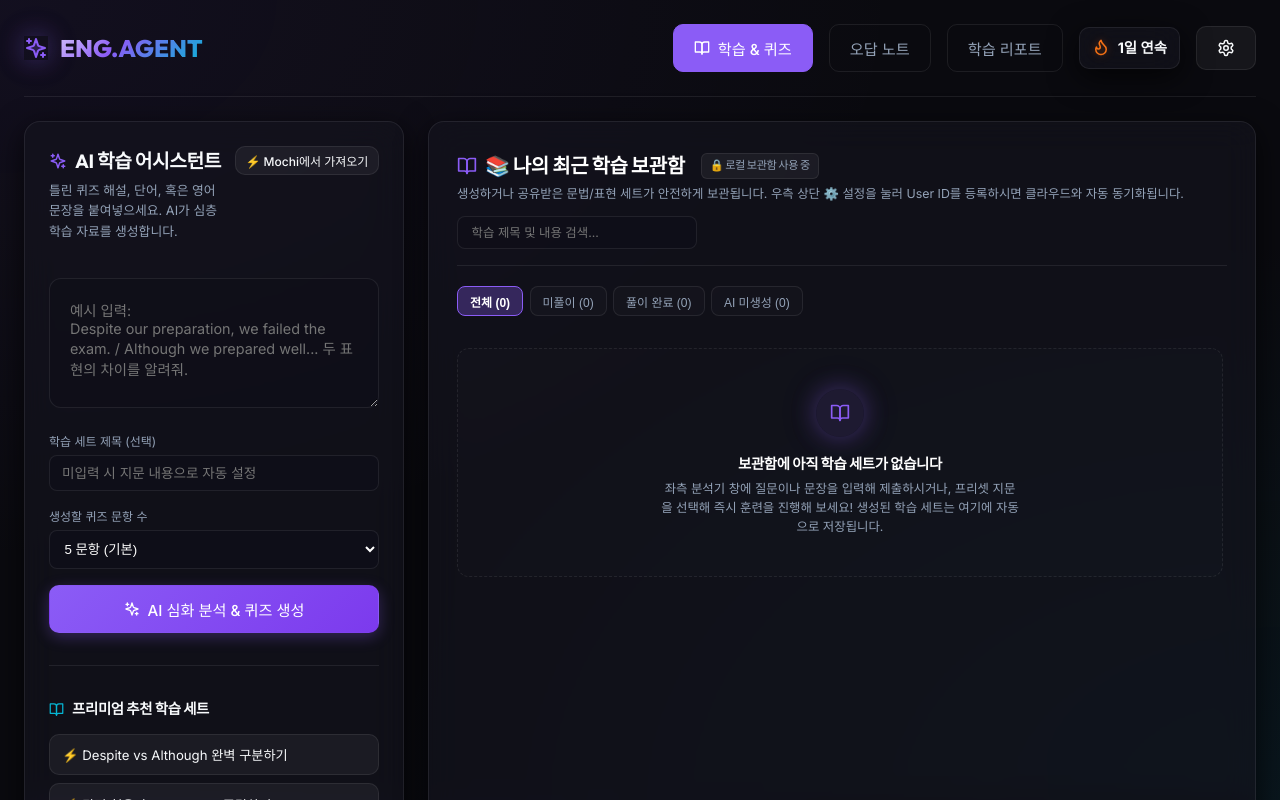
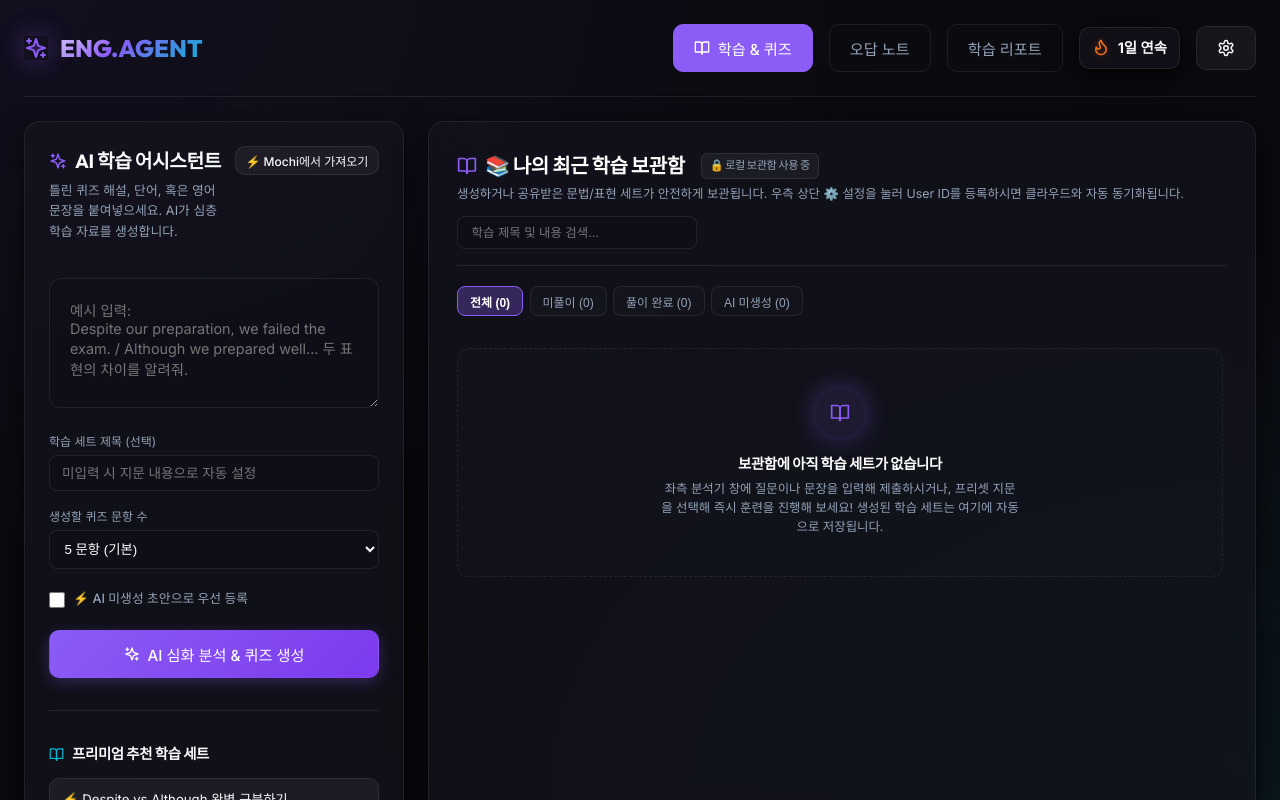
Before and after one commit to nikelite/english-learning-agent, a React (Vite) app in the folder expression-quiz-agent/: page / in a window 1280 px wide. Shown: the top 800 px of the page. Built offline with nearby package versions, Linux system fonts and the light colour scheme.

Commit message:
feat: add draft/pending lesson creation and bulk/select-all draft card generation inside expression-quiz-agent

```diff
--- a/expression-quiz-agent/src/App.tsx
+++ b/expression-quiz-agent/src/App.tsx
@@ -829,7 +829,47 @@ export default function App() {
   };
 
   // AI custom generation trigger
-  const handleGenerateLesson = async (text: string, questionCount: number, customTitle?: string) => {
+  const handleGenerateLesson = async (text: string, questionCount: number, customTitle?: string, isDraft?: boolean) => {
+    if (isDraft) {
+      const chunks = text.split(/\n\s*\n/).map(c => c.trim()).filter(Boolean);
+      if (chunks.length === 0) return;
+
+      setIsLoading(true);
+      try {
+        const draftLessons: Lesson[] = [];
+        for (let idx = 0; idx < chunks.length; idx++) {
+          const chunk = chunks[idx];
+          const defaultTitle = chunk.replace(/[#*`]/g, '').trim().substring(0, 25) + (chunk.length > 25 ? '...' : '');
+          const title = chunks.length === 1 && customTitle && customTitle.trim()
+            ? customTitle.trim()
+            : defaultTitle;
+
+          const draftLesson: Lesson = {
+            id: `pending_${Date.now()}_${idx}_${Math.random().toString(36).substring(2, 6)}`,
+            title: title,
+            sourceText: chunk,
+            createdAt: Date.now() - idx * 1000,
+            isDraft: true,
+            eli5: { explanation: '', analogy: '', example: '', exampleContext: '' },
+            memoryTips: { tipFormula: '', conceptA: '', conceptADesc: '', conceptB: '', conceptBDesc: '', visualImage: '' },
+            pronunciation: { wordOrPhrase: '', koreanPhonetic: '', stressGuide: '', phoneticRespelling: '' },
+            quizzes: []
+          };
+
+          const savedLesson = await saveLessonToHistory(draftLesson);
+          draftLessons.push(savedLesson);
+        }
+
+        setFilterMode('draft');
+        alert(`📥 ${chunks.length}개의 영어 문장이 미생성 초안 상태로 등록되었습니다!`);
+      } catch (error) {
+        throw error;
+      } finally {
+        setIsLoading(false);
+      }
+      return;
+    }
+
     setIsLoading(true);
     try {
       const generated = await generateLessonFromText(text, apiKey, questionCount);
--- a/expression-quiz-agent/src/components/LessonCreator.tsx
+++ b/expression-quiz-agent/src/components/LessonCreator.tsx
@@ -5,7 +5,7 @@ import { PRESET_LESSONS } from '../geminiService';
 
 interface LessonCreatorProps {
   apiKey: string;
-  onGenerate: (text: string, questionCount: number, title?: string) => Promise<void>;
+  onGenerate: (text: string, questionCount: number, title?: string, isDraft?: boolean) => Promise<void>;
   onLoadPreset: (preset: Lesson) => void;
   isLoading: boolean;
   activeLesson: Lesson | null;
@@ -27,6 +27,7 @@ export const LessonCreator: React.FC<LessonCreatorProps> = ({
     return saved ? Number(saved) : 5;
   });
   const [error, setError] = useState<string | null>(null);
+  const [isRegisterDraft, setIsRegisterDraft] = useState(false);
 
   React.useEffect(() => {
     localStorage.setItem('last_expr_question_count', String(questionCount));
@@ -42,13 +43,13 @@ export const LessonCreator: React.FC<LessonCreatorProps> = ({
       return;
     }
 
-    if (!apiKey) {
+    if (!isRegisterDraft && !apiKey) {
       setError("우측 상단 톱니바퀴(⚙️)를 눌러 Gemini API Key를 먼저 입력하시거나, 아래 프리셋 학습 세트를 선택해 체험해 보세요!");
       return;
     }
 
     try {
-      await onGenerate(text, questionCount, titleInput.trim());
+      await onGenerate(text, questionCount, titleInput.trim(), isRegisterDraft);
       setInputText('');
       setTitleInput('');
     } catch (err: any) {
@@ -127,6 +128,29 @@ export const LessonCreator: React.FC<LessonCreatorProps> = ({
           </select>
         </div>
 
+        <div style={{ display: 'flex', alignItems: 'center', gap: '0.5rem', marginTop: '0.25rem', marginBottom: '0.25rem', justifyContent: 'flex-start' }}>
+          <input
+            type="checkbox"
+            id="isRegisterDraftCheckbox"
+            checked={isRegisterDraft}
+            onChange={(e) => setIsRegisterDraft(e.target.checked)}
+            style={{ width: '16px', height: '16px', cursor: 'pointer', accentColor: 'var(--primary)' }}
+            disabled={isLoading}
+          />
+          <label
+            htmlFor="isRegisterDraftCheckbox"
+            style={{ fontSize: '0.8rem', fontWeight: '500', color: 'var(--text-secondary)', cursor: 'pointer', userSelect: 'none' }}
+          >
+            ⚡ AI 미생성 초안으로 우선 등록
+          </label>
+        </div>
+
+        {isRegisterDraft && (
+          <p style={{ fontSize: '0.725rem', color: 'var(--text-muted)', margin: '0 0 0.25rem 0', lineHeight: '1.4', textAlign: 'left' }}>
+            💡 빈 줄(엔터 2번)로 구분하여 여러 개 입력 시, 한 번에 여러 개의 초안 학습 카드가 보관함에 동시에 등록됩니다!
+          </p>
+        )}
+
         {error && (
           <div style={{ display: 'flex', gap: '0.5rem', color: 'var(--error)', background: 'rgba(239, 68, 68, 0.1)', padding: '0.75rem', borderRadius: '8px', fontSize: '0.8rem', border: '1px solid rgba(239, 68, 68, 0.2)', alignItems: 'flex-start' }}>
             <AlertCircle size={16} style={{ flexShrink: 0, marginTop: '2px' }} />
@@ -145,6 +169,10 @@ export const LessonCreator: React.FC<LessonCreatorProps> = ({
               <span className="pulse-glow" style={{ width: '8px', height: '8px', background: 'white', borderRadius: '50%' }}></span>
               AI가 심화 분석하는 중...
             </span>
+          ) : isRegisterDraft ? (
+            <>
+              📥 AI 미생성 초안으로 보관함 등록
+            </>
           ) : (
             <>
               <Sparkles size={16} />
```
